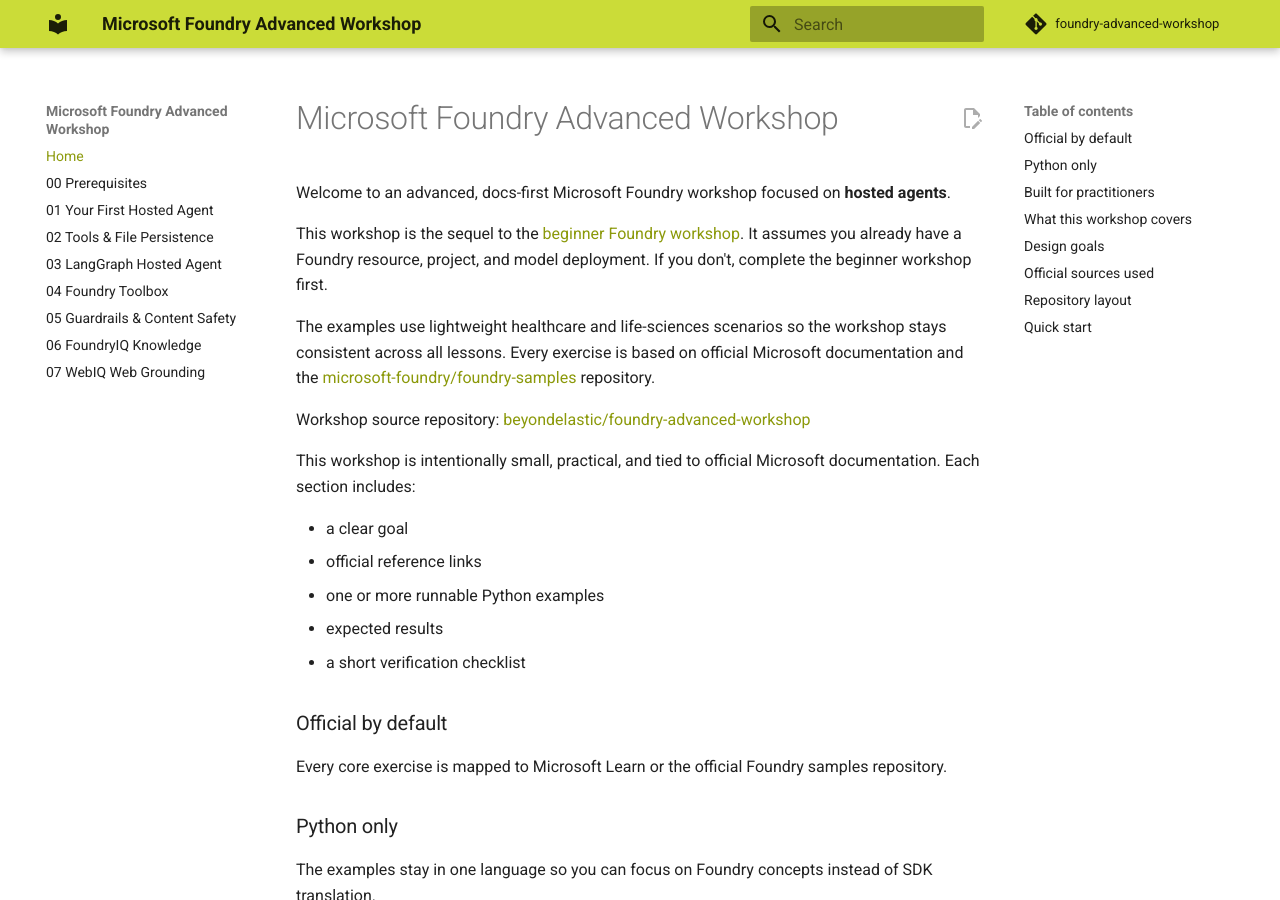
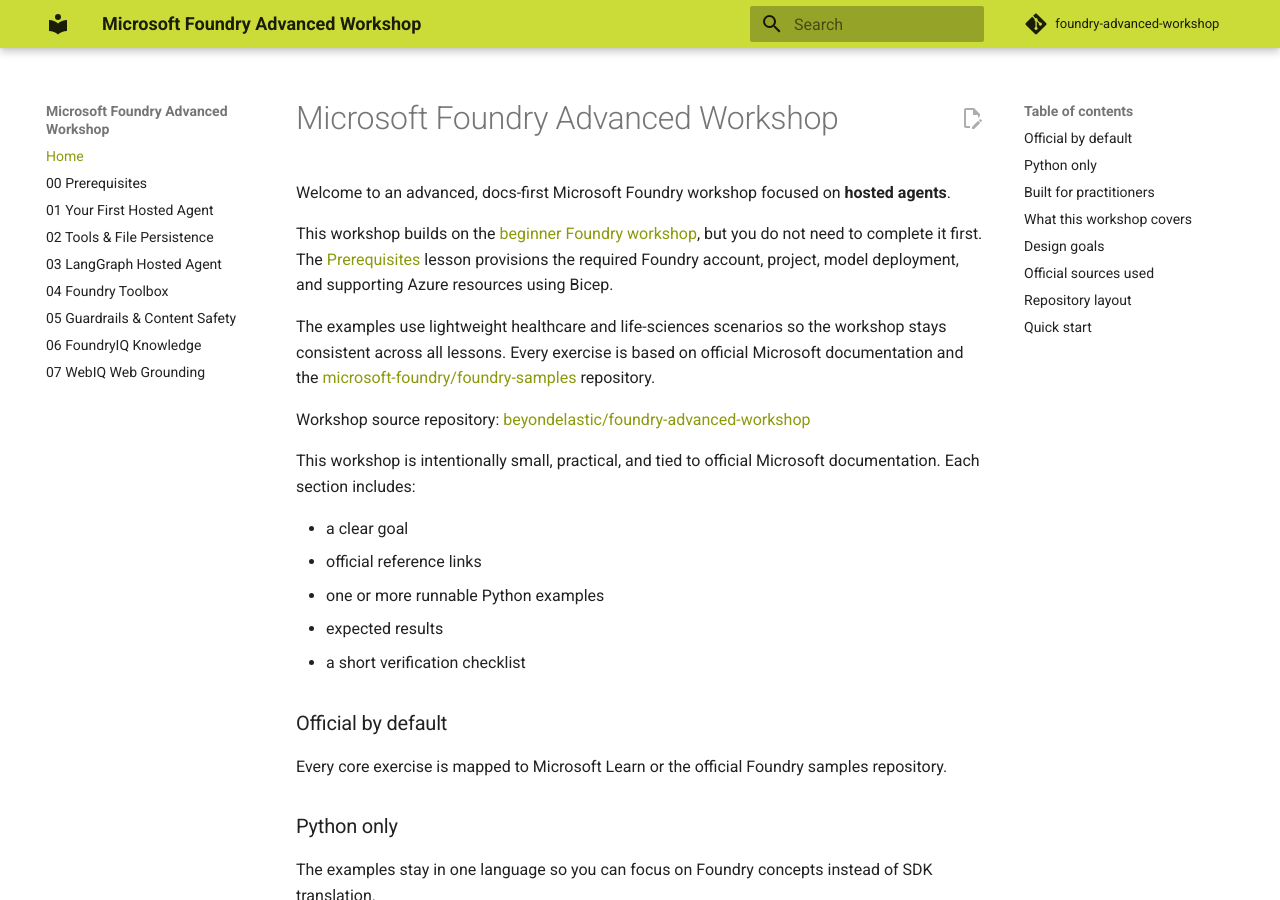
Before and after one commit to beyondelastic/foundry-advanced-workshop, an MkDocs documentation site: the page built from docs/index.md, in a window 1280 px wide and 900 px high. Built offline with MkDocs 1.6.1 and Material for MkDocs 9.7.7, drawn with Linux system fonts in a browser that asks for light colours; comment, search, counter and statistics services are not loaded.

Commit message:
Update workshop introduction: clarify prerequisites and emphasize that the beginner workshop is not mandatory

```diff
--- a/docs/index.md
+++ b/docs/index.md
@@ -2,7 +2,7 @@
 
 Welcome to an advanced, docs-first Microsoft Foundry workshop focused on **hosted agents**.
 
-This workshop is the sequel to the [beginner Foundry workshop](https://beyondelastic.github.io/foundry-workshop/). It assumes you already have a Foundry resource, project, and model deployment. If you don't, complete the beginner workshop first.
+This workshop builds on the [beginner Foundry workshop](https://beyondelastic.github.io/foundry-workshop/), but you do not need to complete it first. The [Prerequisites](00-prereqs.md) lesson provisions the required Foundry account, project, model deployment, and supporting Azure resources using Bicep.
 
 The examples use lightweight healthcare and life-sciences scenarios so the workshop stays consistent across all lessons. Every exercise is based on official Microsoft documentation and the [microsoft-foundry/foundry-samples](https://github.com/microsoft-foundry/foundry-samples) repository.
 
```
